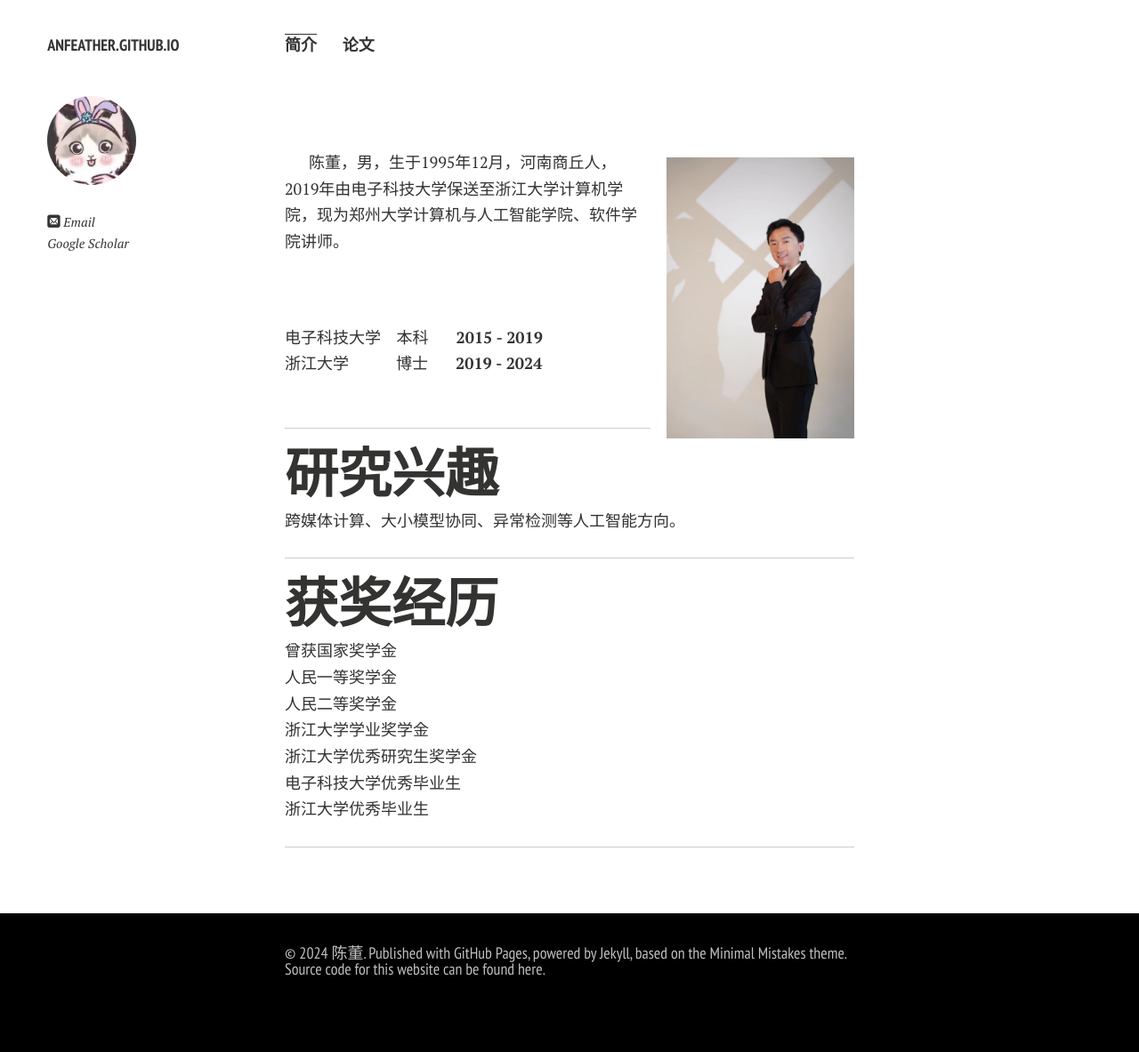
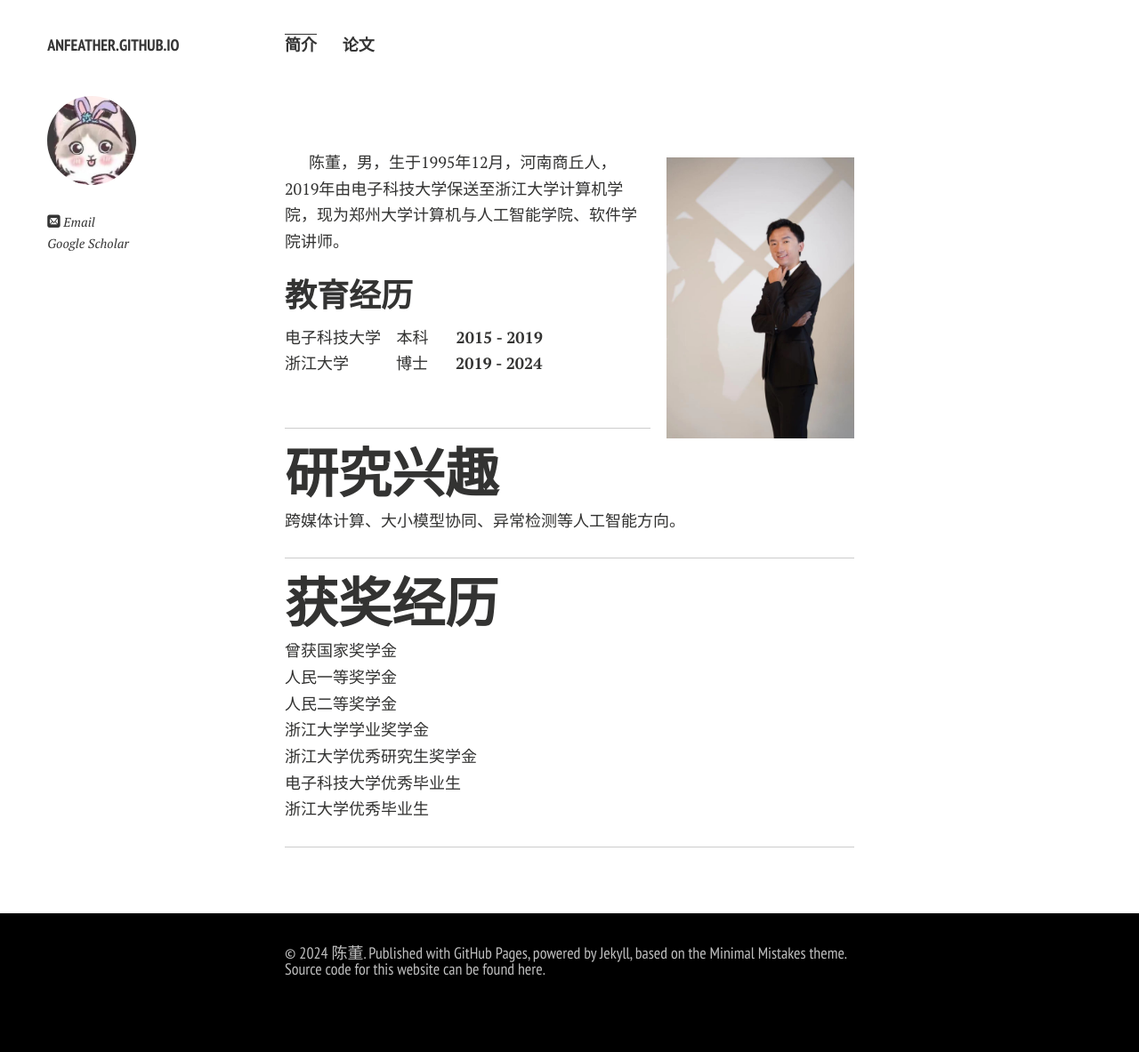
Before and after one commit to Anfeather/Anfeather.github.io, a Jekyll site: the page built from index.md, in a window 1280 px wide. Shown: the whole page at 89% size. Built offline with Jekyll 4.4.1, drawn with Linux system fonts in a browser that asks for light colours; nearby versions of some CDN libraries; comment, search, counter and statistics services are not loaded; a style sheet for code colours, icons or effects is not loaded; our own code applies the rules of GitHub Pages for plain Markdown files.

Commit message:
Update index.md

```diff
--- a/index.md
+++ b/index.md
@@ -9,7 +9,7 @@ layout: page
 陈董，男，生于1995年12月，河南商丘人，2019年由电子科技大学保送至浙江大学计算机学院，现为郑州大学计算机与人工智能学院、软件学院讲师。
 
 
-## &nbsp;
+## 教育经历
 
 
  电子科技大学 &nbsp;&nbsp; 本科 &nbsp;&emsp; **2015 - 2019** <br>
```
